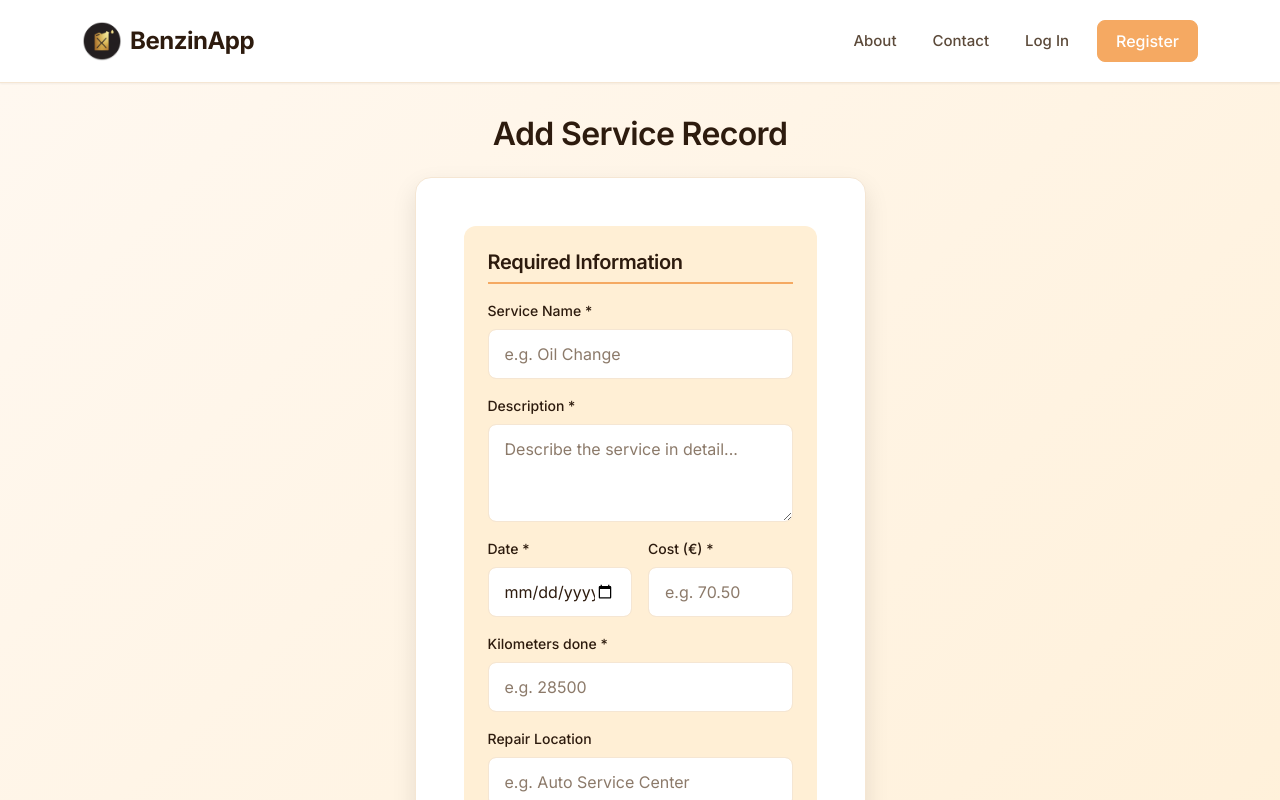
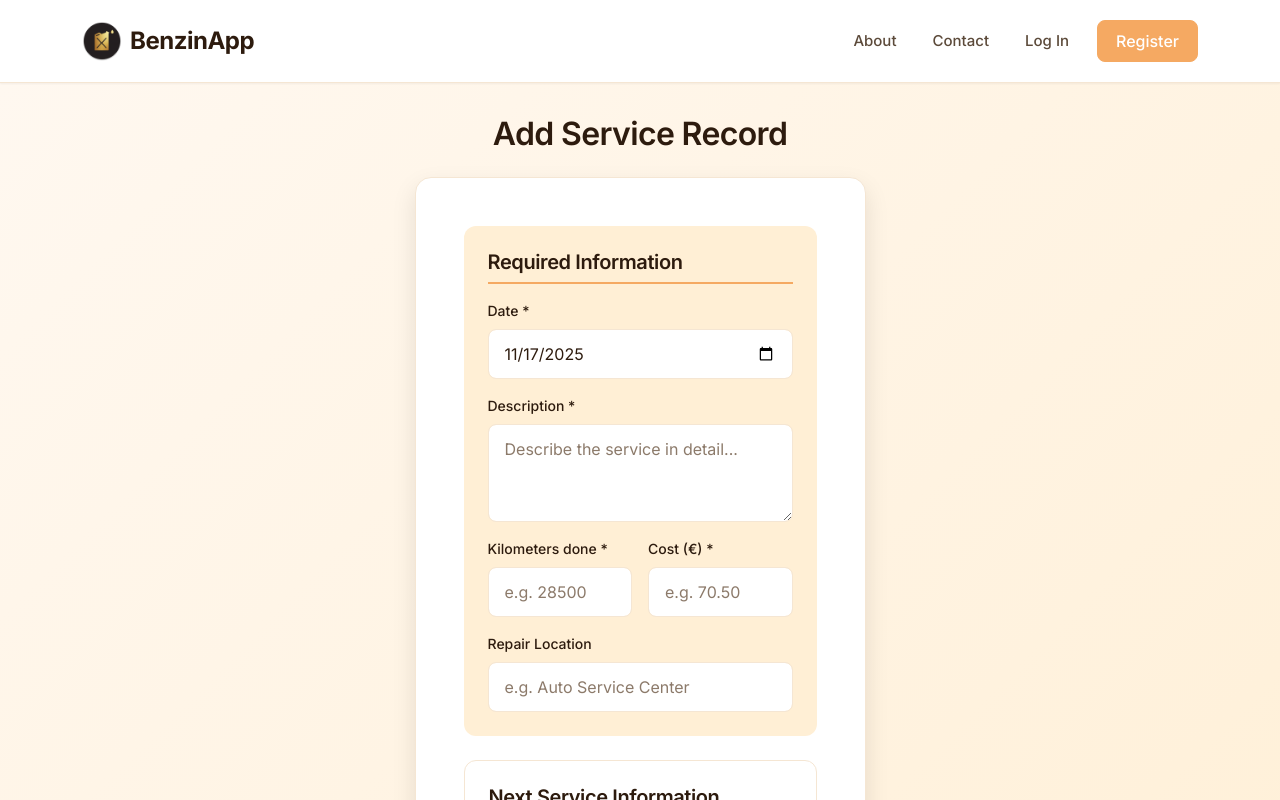
Before and after one commit to GeorgeMC2610/BenzinApp-Front-End, a React (Vite) app: page /add-service in a window 1280 px wide. Shown: the top 800 px of the page. Built offline with nearby package versions, Linux system fonts and the light colour scheme; what chartjs-plugin-datalabels, chartjs-plugin-zoom would draw is missing.

Commit message:
normalized all inputs

```diff
--- a/src/components/AddService.jsx
+++ b/src/components/AddService.jsx
@@ -3,12 +3,15 @@ import { useState } from 'react';
 
 function AddService() {
   const [formData, setFormData] = useState({
-    name: '',
+    description: '',
     dateHappened: new Date().toISOString().split('T')[0],
     kilometersDone: '',
     description: '',
     location: '',
-    cost: ''
+    cost: '',
+
+    nextServiceDate: '',
+    nextServiceKilometers: ''
   });
 
   const handleChange = (e) => {
@@ -43,17 +46,16 @@ function AddService() {
                     <div className="required-fields mb-4">
                       <h3 className="section-title">Required Information</h3>
 
-                      <Form.Group className="mb-3">
-                        <Form.Label htmlFor="name" className="form-label">
-                          Service Name *
+                      <Form.Group className='mb-3'>
+                        <Form.Label htmlFor="dateHappened" className="form-label">
+                          Date *
                         </Form.Label>
                         <Form.Control
-                          type="text"
-                          id="name"
-                          name="name"
-                          value={formData.name}
+                          type="date"
+                          id="dateHappened"
+                          name="dateHappened"
+                          value={formData.dateHappened}
                           onChange={handleChange}
-                          placeholder="e.g. Oil Change"
                           className="form-input"
                           required
                         />
@@ -78,15 +80,16 @@ function AddService() {
                       <Row className="g-3">
                         <Col md={6}>
                           <Form.Group>
-                            <Form.Label htmlFor="date" className="form-label">
-                              Date *
+                            <Form.Label htmlFor="kilometersDone" className="form-label">
+                              Kilometers done *
                             </Form.Label>
                             <Form.Control
-                              type="date"
-                              id="date"
-                              name="date"
-                              value={formData.date}
+                              type="number"
+                              id="kilometersDone"
+                              name="kilometersDone"
+                              value={formData.kilometersDone}
                               onChange={handleChange}
+                              placeholder="e.g. 28500"
                               className="form-input"
                               required
                             />
@@ -111,22 +114,6 @@ function AddService() {
                         </Col>
                       </Row>
 
-                      <Form.Group className='mt-3'>
-                        <Form.Label htmlFor="discoveredAt" className="form-label">
-                          Kilometers done *
-                        </Form.Label>
-                        <Form.Control
-                          type="number"
-                          id="discoveredAt"
-                          name="discoveredAt"
-                          value={formData.discoveredAt}
-                          onChange={handleChange}
-                          placeholder="e.g. 28500"
-                          className="form-input"
-                          required
-                        />
-                      </Form.Group>
-
                       <Form.Group className="mt-3">
                         <Form.Label htmlFor="location" className="form-label">
                           Repair Location
@@ -146,14 +133,14 @@ function AddService() {
                     <div className="optional-fields">
                       <h3 className="section-title">Next Service Information</h3>
                       <Form.Group>
-                        <Form.Label htmlFor="date" className="form-label">
+                        <Form.Label htmlFor="nextServiceDate" className="form-label">
                           Next Service Date
                         </Form.Label>
                         <Form.Control
                           type="date"
-                          id="date"
-                          name="date"
-                          value={formData.date}
+                          id="nextServiceDate"
+                          name="nextServiceDate"
+                          value={formData.nextServiceDate}
                           onChange={handleChange}
                           className="form-input"
                           required
@@ -161,14 +148,14 @@ function AddService() {
                       </Form.Group>
 
                       <Form.Group className='mt-3'>
-                        <Form.Label htmlFor="discoveredAt" className="form-label">
+                        <Form.Label htmlFor="nextServiceKilometers" className="form-label">
                           Next Service Kilometers
                         </Form.Label>
                         <Form.Control
                           type="number"
-                          id="discoveredAt"
-                          name="discoveredAt"
-                          value={formData.discoveredAt}
+                          id="nextServiceKilometers"
+                          name="nextServiceKilometers"
+                          value={formData.nextServiceKilometers}
                           onChange={handleChange}
                           placeholder="e.g. 28500"
                           className="form-input"
```
